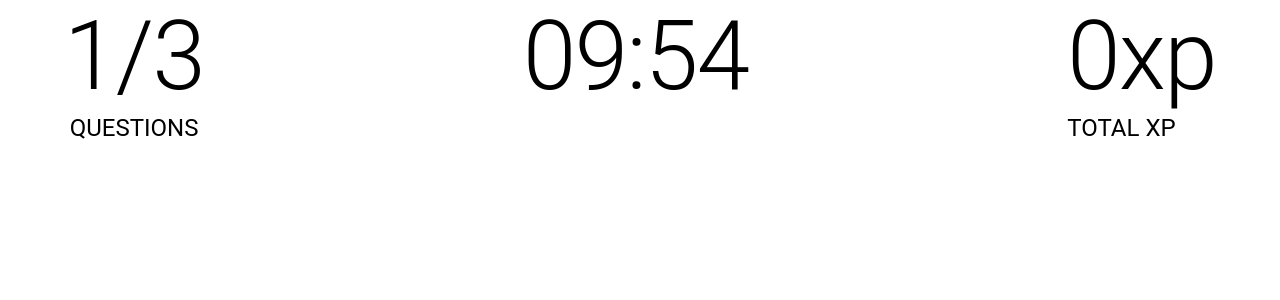
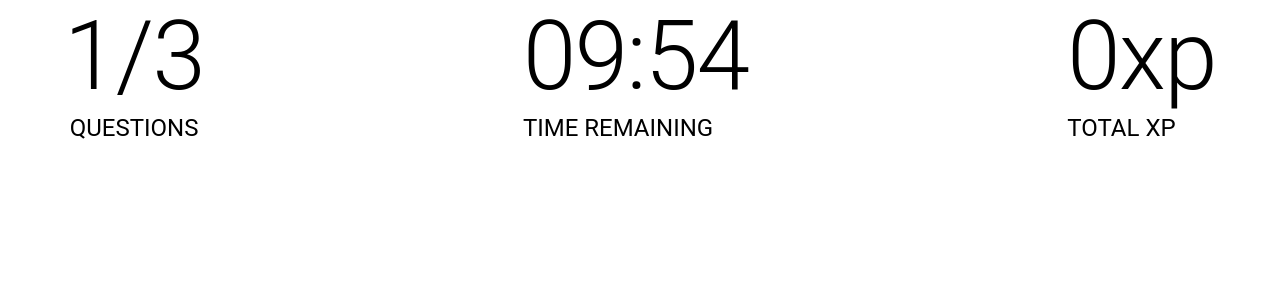
Before and after one commit to jivko25/Boom-Quiz, a Next.js app in the folder app/: page / in a window 1280 px wide. Shown: the top 300 px of the page. Built offline with nearby package versions, Linux system fonts and the light colour scheme.

Commit message:
Finish HeaderTime component
need to fix time when connect with api

```diff
--- a/app/src/components/header/HeaderTime.jsx
+++ b/app/src/components/header/HeaderTime.jsx
@@ -1,5 +1,7 @@
+import { Grid } from '@mui/material';
 import Typography from '@mui/material/Typography'
 import Countdown from 'react-countdown';
+
 
 
 
@@ -22,11 +24,18 @@ export default function HeaderTime({start_time}){
 
     return(
         <div>
-            <Countdown
-            date={Date.now() + start_time}
-            intervalDelay={10}
-            precision={1}
-            renderer={renderer}/>
+            <Grid container direction={"column"}>
+              <Grid item>
+                <Countdown
+                date={Date.now() + start_time}
+                intervalDelay={10}
+                precision={1}
+                renderer={renderer}/>
+              </Grid>
+              <Grid item>
+                <Typography variant="h5" color="initial">TIME REMAINING</Typography>
+              </Grid>
+            </Grid>
         </div>
     )
 }
```
